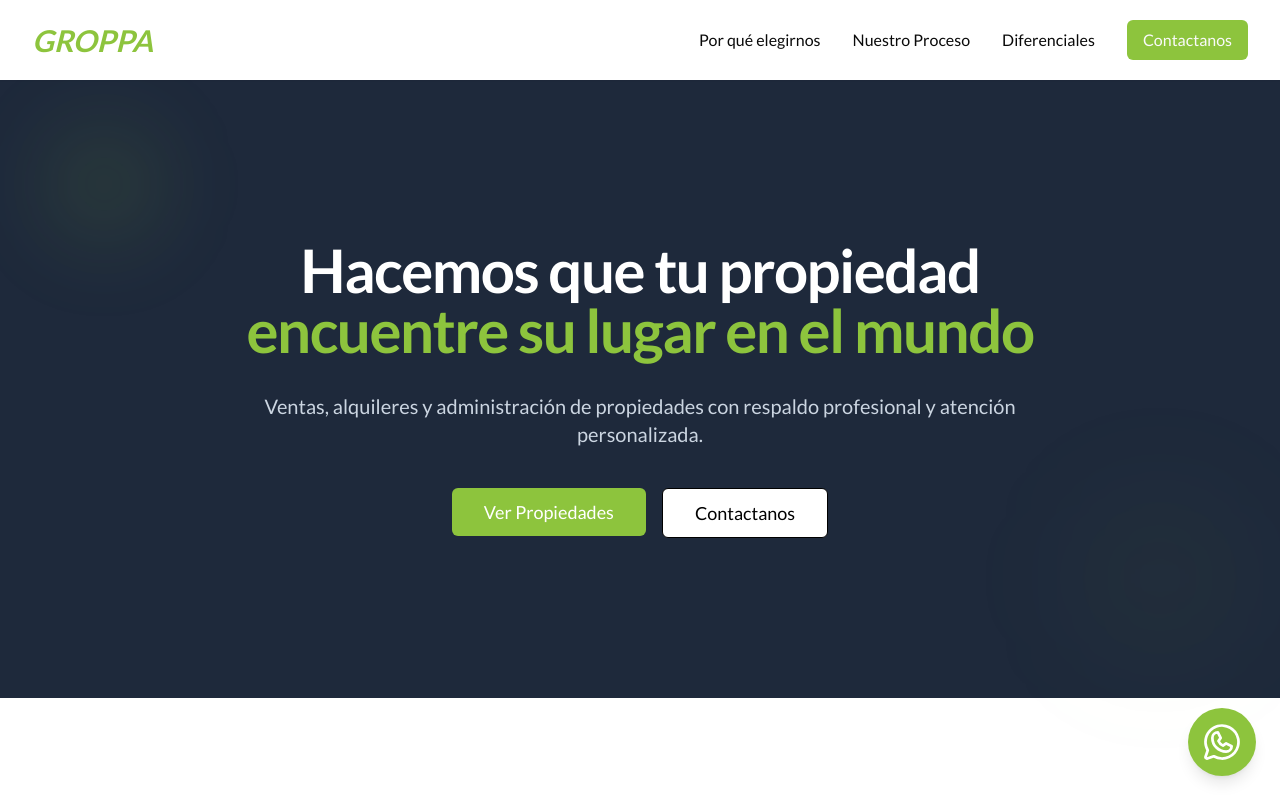
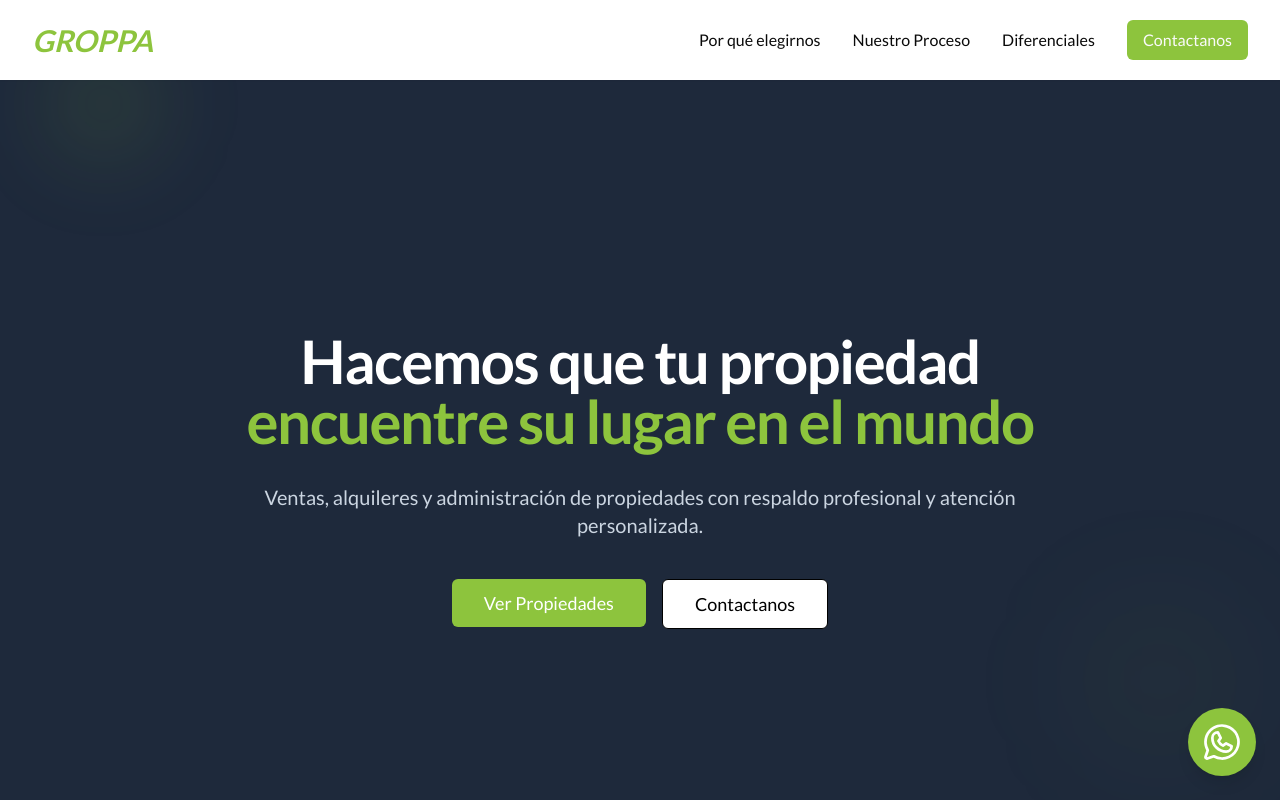
Before and after one commit to tomaslami/groppa-landing, a Next.js app: page / in a window 1280 px wide. Shown: the top 800 px of the page. Built offline with nearby package versions, Linux system fonts and the light colour scheme.

Commit message:
Update Hero component to set full height and center content for improved visual impact and layout consistency.

```diff
--- a/src/components/hero/hero.tsx
+++ b/src/components/hero/hero.tsx
@@ -6,7 +6,7 @@ import Link from "next/link"
 
 export default function Hero() {
   return (
-    <section className="w-full py-16 sm:py-20 md:py-24 lg:py-32 xl:py-40 bg-slate-800 relative">
+    <section className="w-full h-screen py-16 sm:py-20 md:py-24 lg:py-32 xl:py-40 bg-slate-800 flex flex-col justify-center items-center">
       {/* Elementos decorativos */}
       <div className="absolute top-10 left-10 w-32 h-32 bg-groppa-green/10 rounded-full blur-2xl"></div>
       <div className="absolute bottom-10 right-10 w-40 h-40 bg-groppa-green/5 rounded-full blur-3xl"></div>
```
